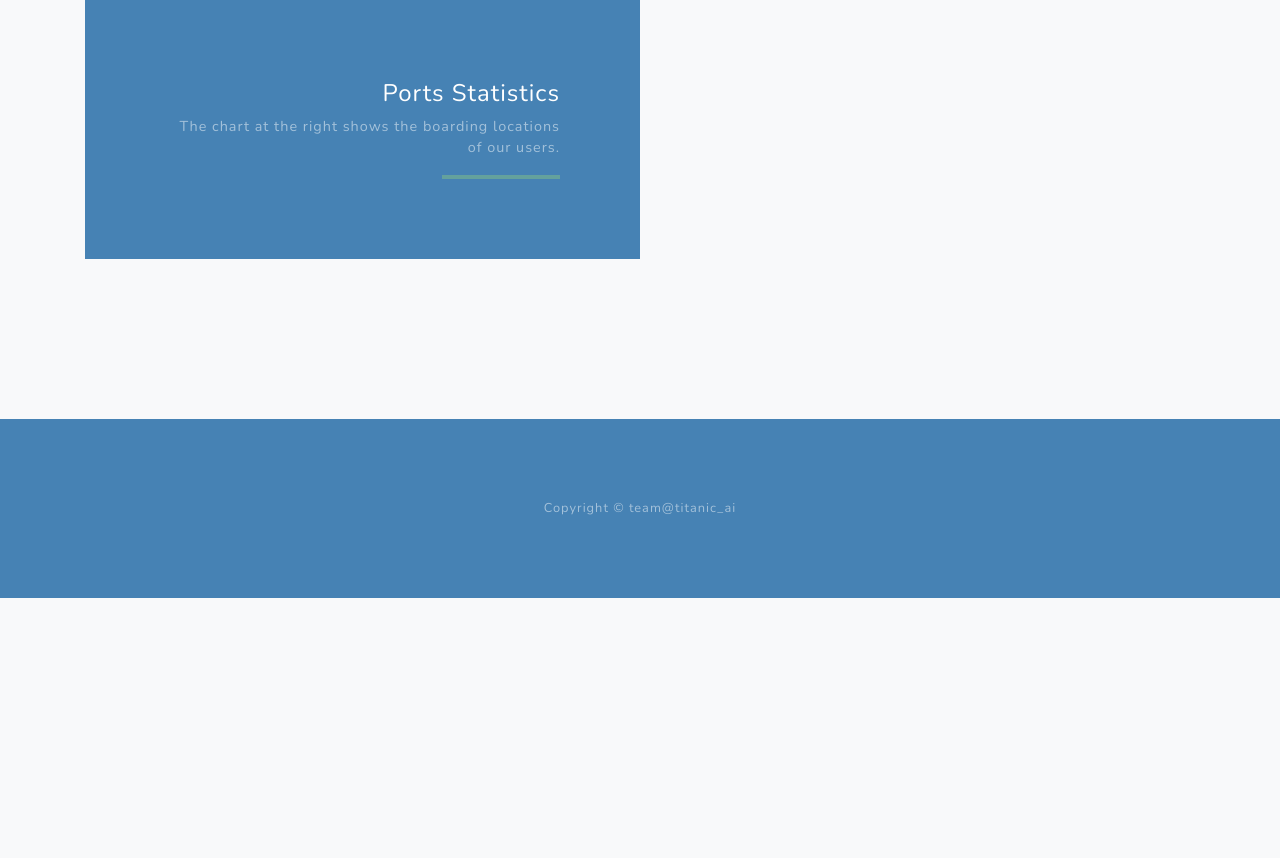
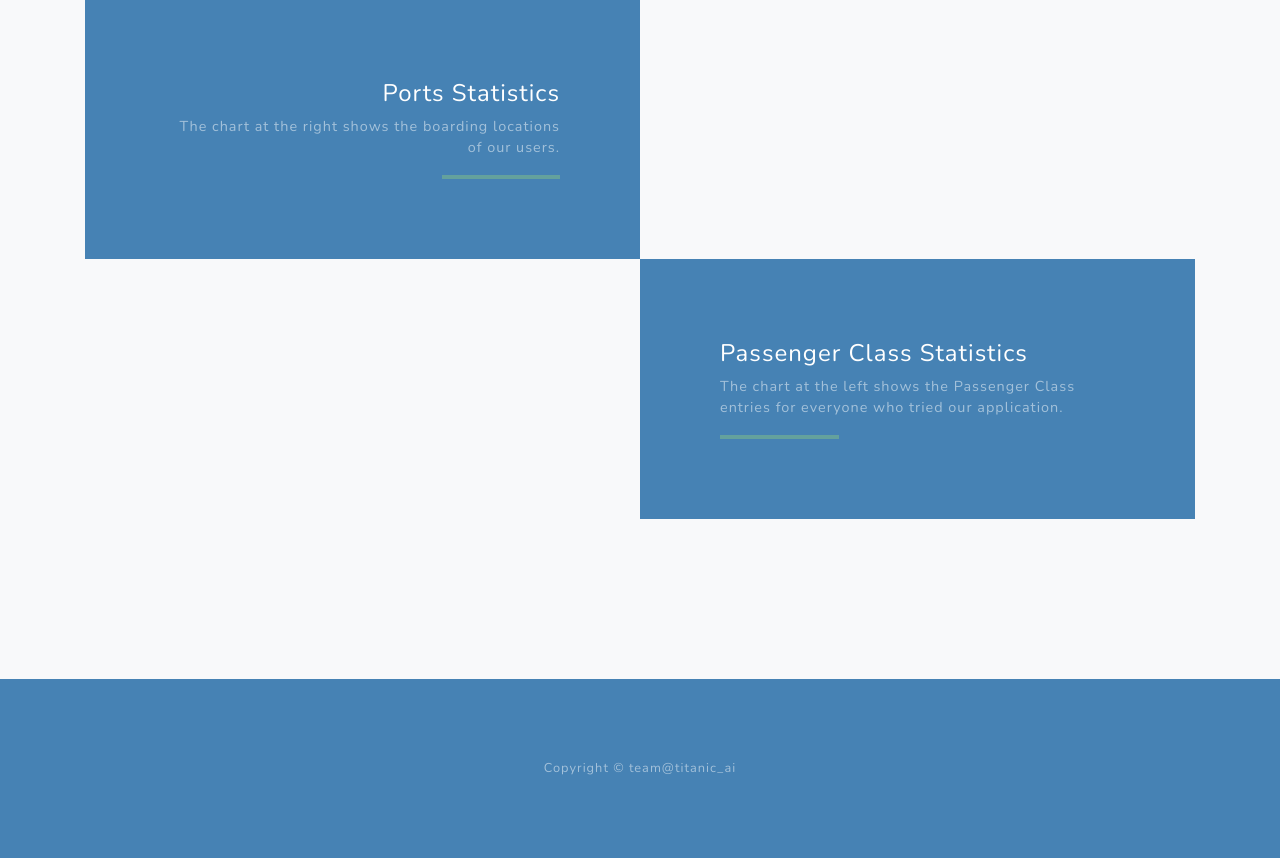
Before and after one commit to sinancengiz/Titanic_AI, a Flask app: template templates/result.html in a window 1280 px wide. Shown: the part 1221-2079 px from the top of the page. Before the commit the page ends 1819 px from the top, so only its background shows below. Run offline with Flask 2, Linux system fonts and the light colour scheme; the template is opened without the code that fills it, so the values that code supplies are empty; parts of the project's set-up code (start-up, migrations or seed data) failed here and were passed over; some libraries are stand-ins or nearby versions.

Commit message:
new graph added to result html

```diff
--- a/static/js/index.js
+++ b/static/js/index.js
@@ -53,3 +53,15 @@ Plotly.d3.json(pasclass_url, function(error, response) {
     }
     Plotly.plot("bar4", data, layout)
 })
+
+Plotly.d3.json(embarked_url, function(error, response) {
+    if (error) return console.warn(error);
+    var data = [response];
+    console.log(response)
+    var layout = { margin: { t: 30, b:50 },
+                   title: "Number of New User by Ports",
+                   xaxis: { title: "User Embarked from the Ports "},
+                   yaxis: { title: "Number of New User"}
+    }
+    Plotly.plot("bar5", data, layout)
+})
--- a/templates/result.html
+++ b/templates/result.html
@@ -103,6 +103,27 @@
           </div>
         </div>
 
+        <!-- Project Third Row -->
+        <div class="row justify-content-center no-gutters mb-5 mb-lg-0">
+        <div class="col-lg-6">
+            <div id="bar5"></div>
+        </div>
+        <div class="col-lg-6">
+          <div class="bg-black text-center h-100 project">
+            <div class="d-flex h-100">
+              <div class="project-text w-100 my-auto text-center text-lg-left">
+                <h4 class="text-white">Passenger Class Statistics</h4>
+                <p class="mb-0 text-white-50">
+                  The chart at the left shows the Passenger Class entries for everyone who tried our application.
+                </p>
+                <hr class="d-none d-lg-block mb-0 ml-0">
+              </div>
+            </div>
+          </div>
+        </div>
+      </div>
+
+
       </div>
     </section>
 
```
Also changed, not shown: db/titanic_db.sqlite.
